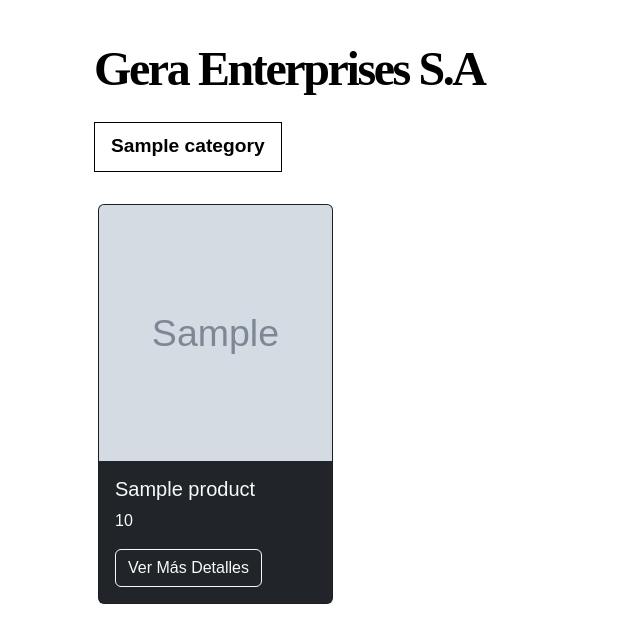
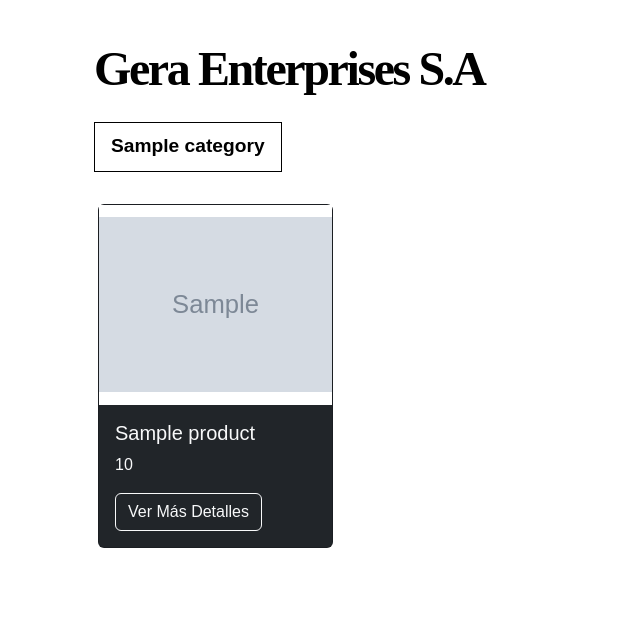
Before and after one commit to JohnnyLiang-OTU/project-sederia, a Django app: template base/templates/base/catalogo.html in a window 1280 px wide. Shown: the top 643 px of the page, without its empty margins (0-640 px from the left). Run offline with Django 3.2, Linux system fonts and the light colour scheme; the template is opened without the code that fills it: most values are stand-ins (such as "Sample title", 1, 10 or a date in 2020); grey boxes marked "Sample" are stand-in pictures; parts of the project's set-up code (start-up, migrations or seed data) failed here and were passed over; some libraries are stand-ins or nearby versions.

Commit message:
styling changes

```diff
--- a/base/templates/base/catalogo.html
+++ b/base/templates/base/catalogo.html
@@ -20,13 +20,17 @@
             <div class="col">
                 <div class="card h-100 bg-dark text-light">
                     <!-- Card Image -->
-                    <div class="card_image_container">
+                    <div class="card_image_container bg-white" style="position: relative; height: 200px; overflow: hidden;">
                         {% if product.image %}
-                            <img src="{{ product.image.url }}" alt="Render Problem" class="card-img-top">
+                            <a href="{% url 'producto' product.name %}">
+                                <img src="{{ product.image.url }}" alt="{{ product.image.name }}"
+                                     class="card-img-top w-100 h-100"
+                                     style="object-fit: scale-down;">
+                            </a>
                         {% else %}
-                            <a href="{% url 'producto' product.name %}">
-                                <img src="{% static 'images/default_image.jpg' %}" alt="default_image" class="card-img-top">
-                            </a>
+                            <img src="{% static 'images/default_image.jpg' %}" alt="default_image"
+                                 class="card-img-top w-100 h-100"
+                                 style="object-fit: cover;">
                         {% endif %}
                     </div>
 
@@ -42,6 +46,7 @@
                         </div>
                     </div>
                 </div>
+
             </div>
         {% endfor %}
     </div>
--- a/static/css/catalogo.css
+++ b/static/css/catalogo.css
@@ -60,9 +60,3 @@
     border-radius: 4px;
     margin-bottom: 20px;
 } */
-
-.card-img-top {
-    width: 100%;
-    height: 20vw;
-    object-fit: cover;
-}
```
